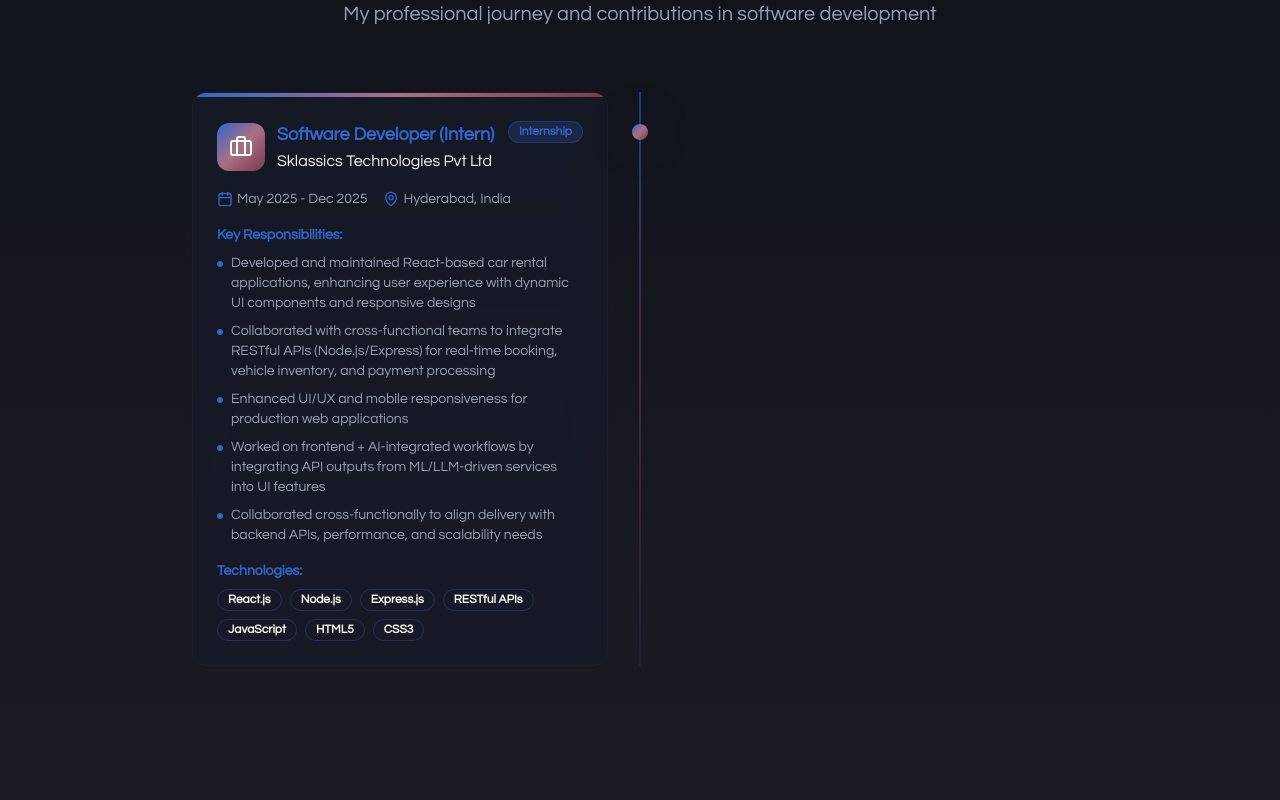
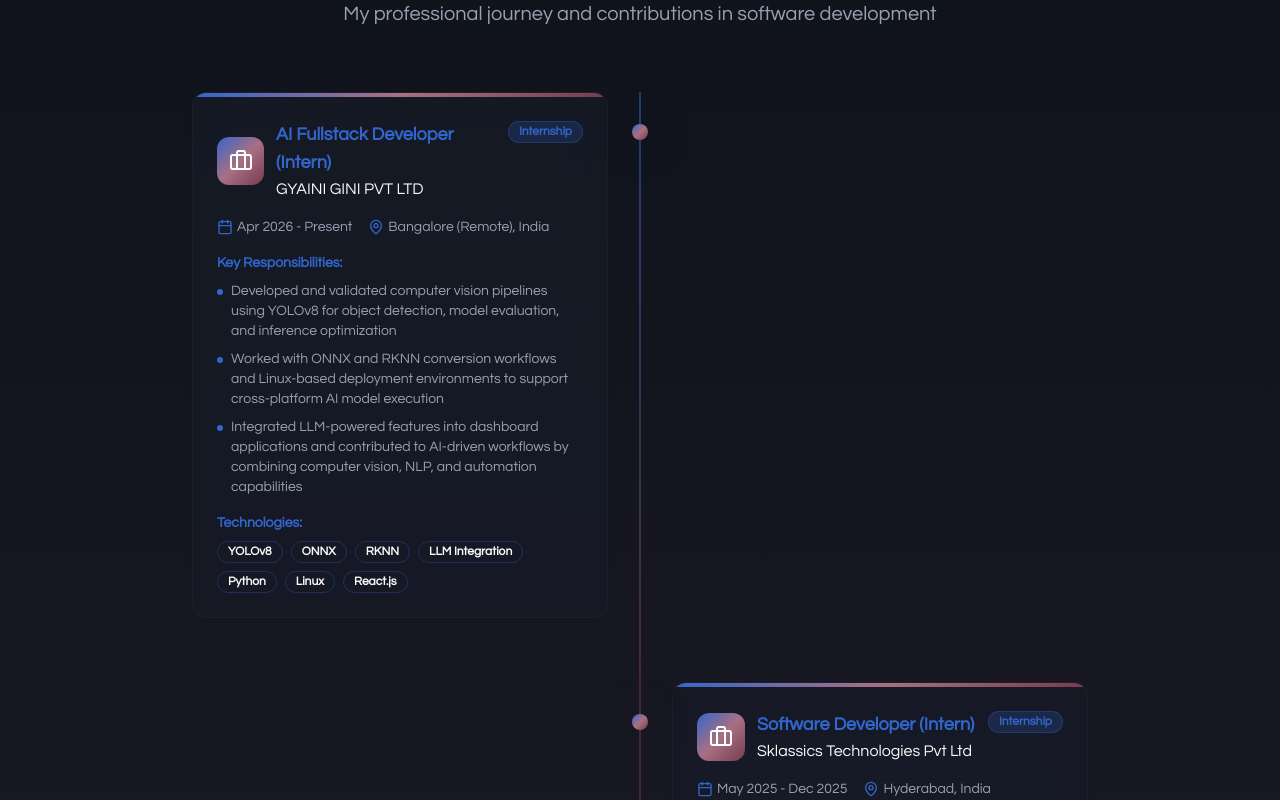
Before and after one commit to ashajyothi06/ashajyothi_portfolio, a React (Vite) app: page / in a window 1280 px wide. Shown: the part 2240-3040 px from the top of the page. Built offline with nearby package versions, Linux system fonts and the light colour scheme.

Commit message:
Changes
Co-authored-by: ashajyothi06 <120666428+ashajyothi06@users.noreply.github.com>

```diff
--- a/src/components/Experience.tsx
+++ b/src/components/Experience.tsx
@@ -5,6 +5,19 @@ import { Building2, Calendar, MapPin, Briefcase } from "lucide-react";
 
 const Experience = () => {
   const experiences = [
+    {
+      company: "GYAINI GINI PVT LTD",
+      position: "AI Fullstack Developer (Intern)",
+      location: "Bangalore (Remote), India",
+      duration: "Apr 2026 - Present",
+      type: "Internship",
+      responsibilities: [
+        "Developed and validated computer vision pipelines using YOLOv8 for object detection, model evaluation, and inference optimization",
+        "Worked with ONNX and RKNN conversion workflows and Linux-based deployment environments to support cross-platform AI model execution",
+        "Integrated LLM-powered features into dashboard applications and contributed to AI-driven workflows by combining computer vision, NLP, and automation capabilities"
+      ],
+      technologies: ["YOLOv8", "ONNX", "RKNN", "LLM Integration", "Python", "Linux", "React.js"]
+    },
     {
       company: "Sklassics Technologies Pvt Ltd",
       position: "Software Developer (Intern)",
```
